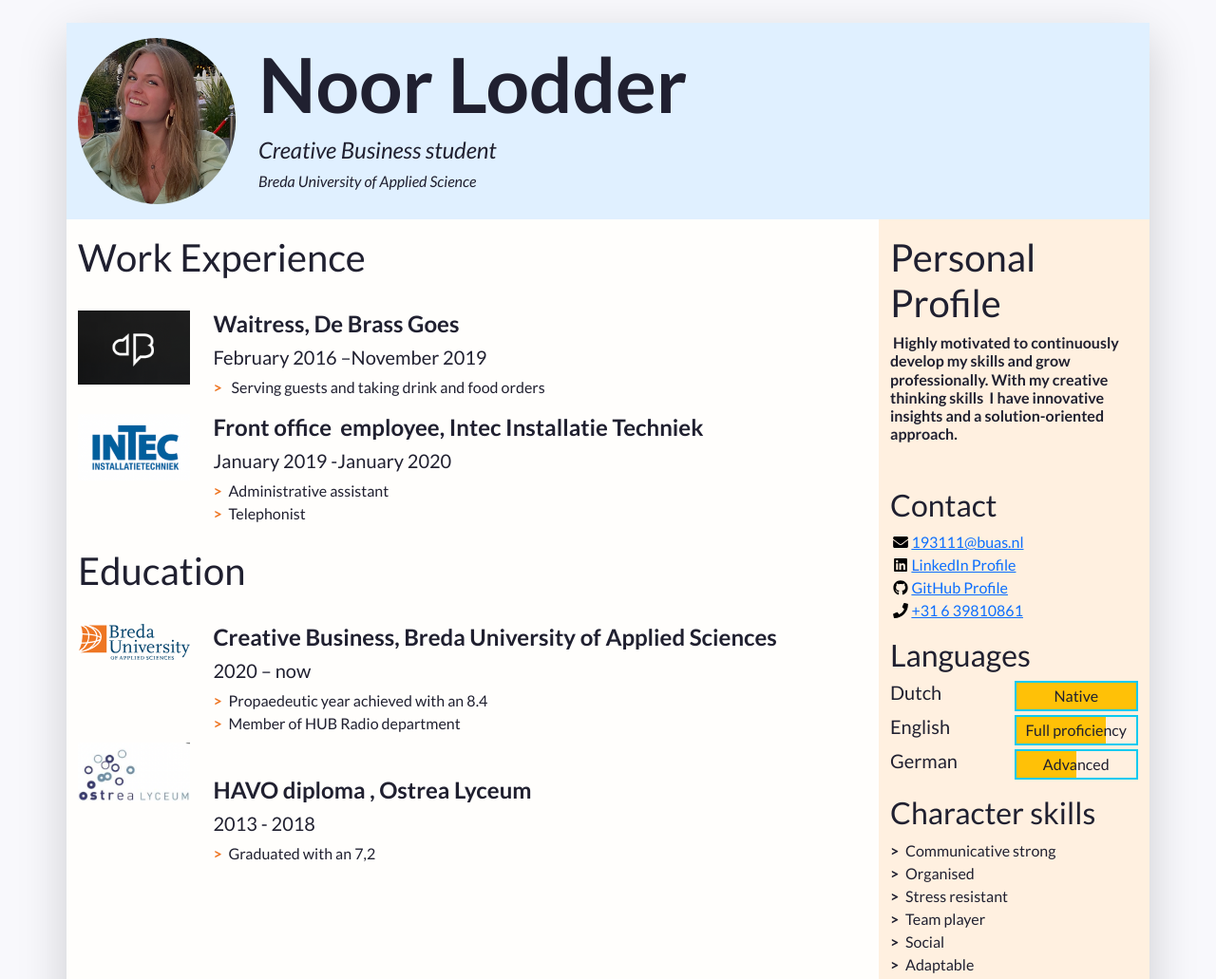
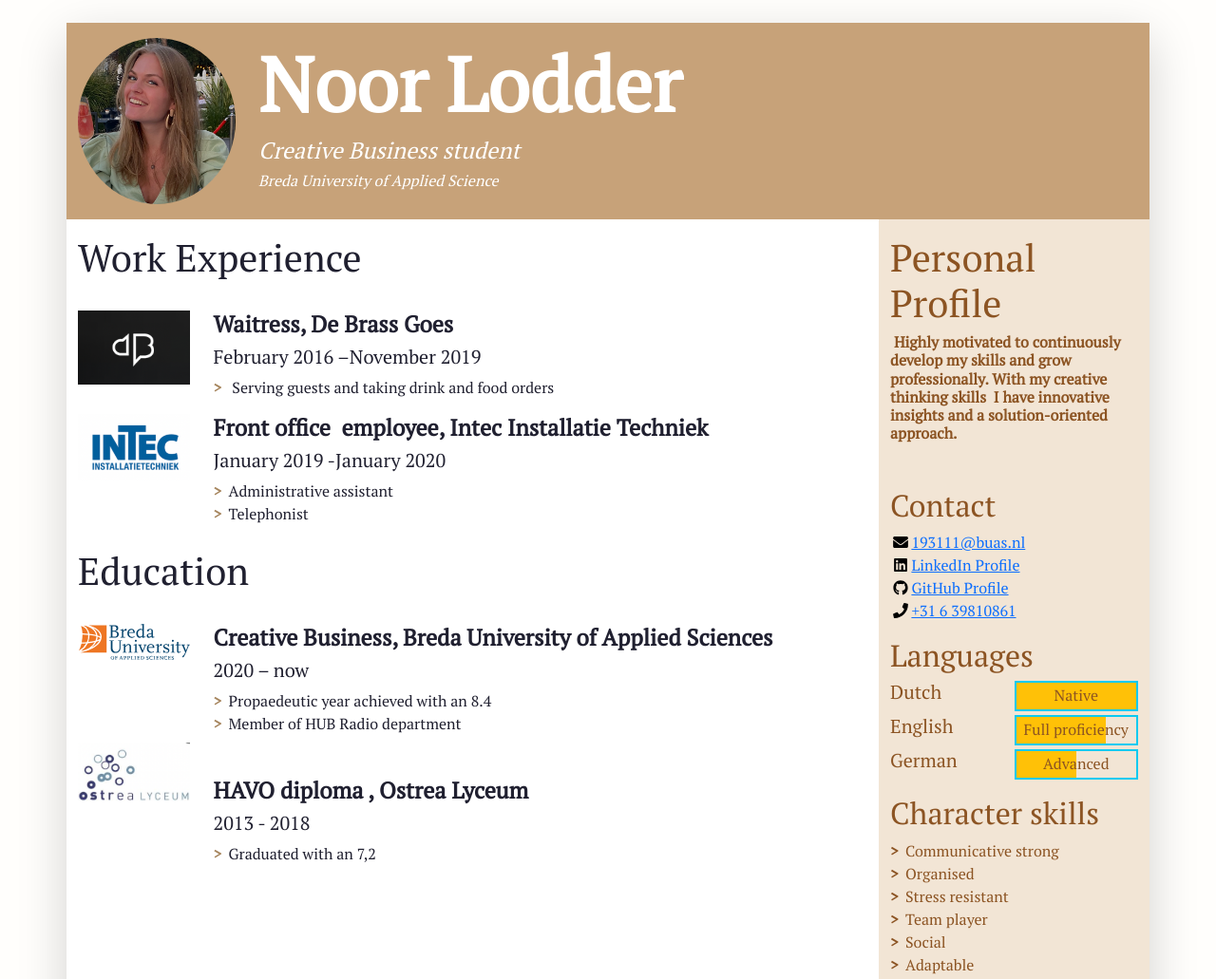
Before and after one commit to Noorlodder/Mycv, a plain HTML site: page index.html in a window 1280 px wide. Shown: the top 1031 px of the page at 95% size. Drawn offline with nearby package versions, Linux system fonts and the light colour scheme.

Commit message:
style changes

```diff
--- a/css/styles.css
+++ b/css/styles.css
@@ -2,27 +2,30 @@
 
 /* Import declaration to use Google Fonts - check https://fonts.google.com/ for details */
 @import url('https://fonts.googleapis.com/css2?family=Lato:ital,wght@0,400;0,700;1,400;1,700&display=swap');
+@import url('https://fonts.googleapis.com/css2?family=Oswald:wght@500&family=PT+Serif&display=swap');
 
 /* Styles for the body */
 
 body {
-	font-family: Lato, "Open Sans", Roboto, "Segoe UI", "Helvetica Neue", Helvetica, Arial, sans-serif;
+font-family: 'PT Serif', serif;
 	color: #202030;
-	background-color: #f8f8fc;
+	background-color: #fffefc;
 }
 
 /* Styles for custom classes in the document. (There are more, try to find them out!) */
 
 .resume-header {
-    background-color: #e0f0ff;
+    background-color: #C7A279;
+	color:white;
 }
 
 .resume-main {
-	background-color: #fffefc;
+	background-color: #FFFFFF;
 }
 
 .resume-aside {
-	background-color: #fff0e0;
+	background-color: #F2E5D5;
+	color:#8C5423;
 }
 
 /* Styles for lists in the document */
@@ -36,7 +39,7 @@ body {
 }
 
 .biography-details li::before {
-	color: #EE7623;
+	color: #A6855D;
 }
 
 .biography-details li, .skill-list li {
```
Also changed, not shown: 1 other file.
